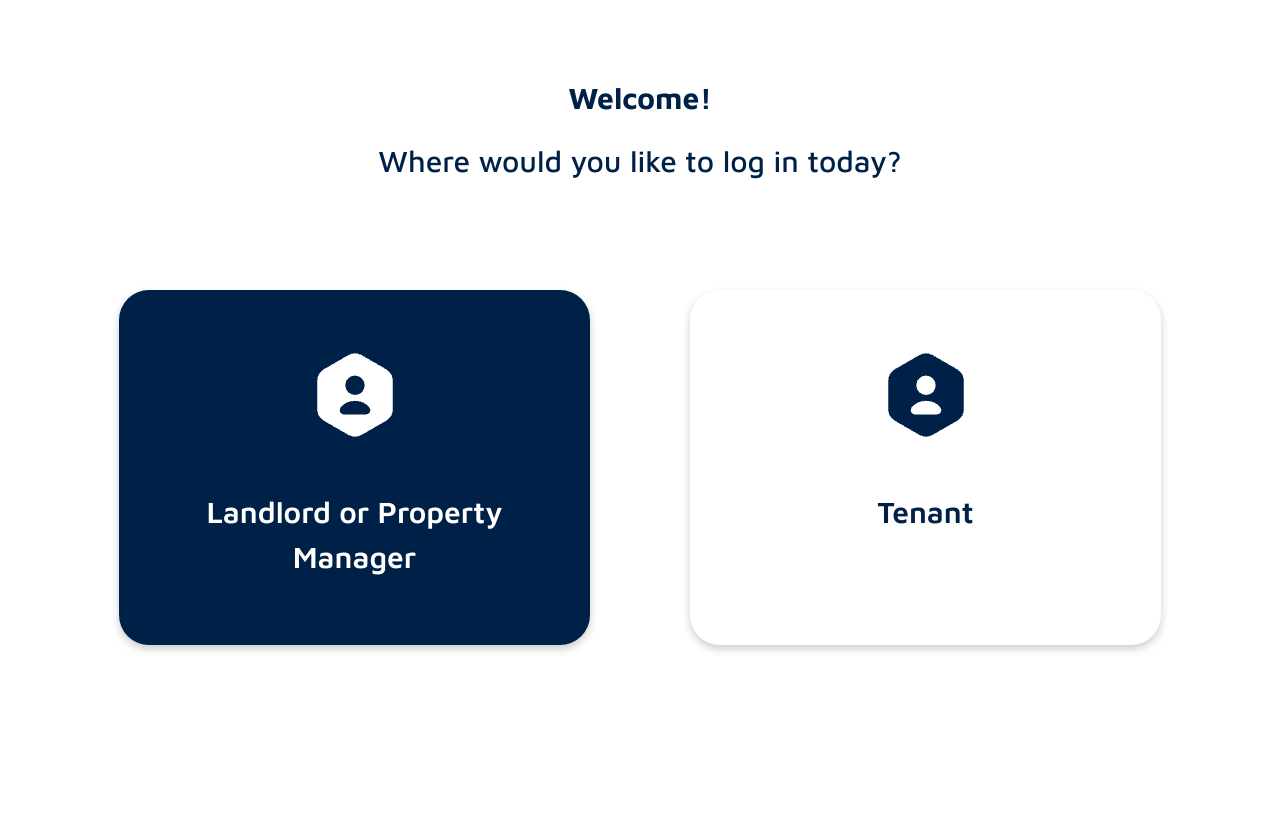
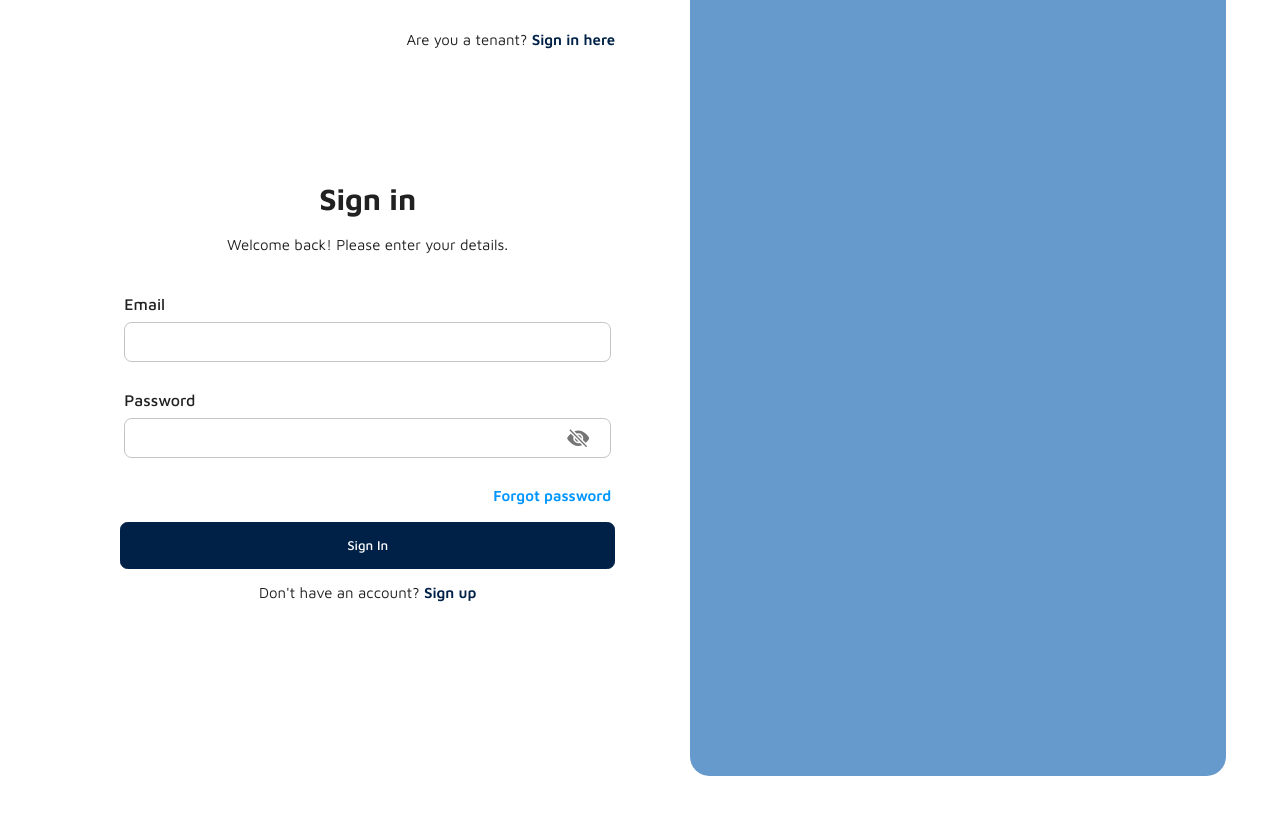
Before and after one commit to glumia-ltd/klubiq-web, a React (Vite) app in the folder apps/landlord-portal/: page / in a window 1280 px wide. Built offline with nearby package versions, Linux system fonts and the light colour scheme; no server answers.

Commit message:
change welcome page to login

```diff
--- a/apps/landlord-portal/src/router/RouterPaths.tsx
+++ b/apps/landlord-portal/src/router/RouterPaths.tsx
@@ -4,12 +4,12 @@ import {
   createBrowserRouter,
   createRoutesFromElements,
 } from "react-router-dom";
-import PrivateRoute from "./PrivateRoute";
+// import PrivateRoute from "./PrivateRoute";
 import SignUp from "../pages/SignUpWelcomePage";
 import SignUpPage from "../pages/SignUp/CreateAccount";
 
 import Login from "../pages/Login";
-import LoginWelcomePage from "../pages/LoginWelcomePage";
+// import LoginWelcomePage from "../pages/LoginWelcomePage";
 import SetPassword from "../pages/SetPassword";
 import ForgotPassword from "../pages/ForgotPassword";
 import UserProfileDetails from "../pages/UserProfileDetails";
@@ -17,8 +17,8 @@ import EmailVerification from "../pages/EmailVerification";
 export const router = createBrowserRouter(
   createRoutesFromElements(
     <Route>
-      <Route index path="/" element={<LoginWelcomePage />} />
-      <Route path="/login" element={<Login />} />
+      {/* <Route index path="/" element={<LoginWelcomePage />} /> */}
+      <Route path="/" element={<Login />} />
       <Route path="/signup" element={<SignUp />} />
       <Route path="signup/createaccount" element={<SignUpPage />} />
       <Route path="/signup/profileupdate" element={<UserProfileDetails />} />
@@ -27,9 +27,9 @@ export const router = createBrowserRouter(
       <Route path="/verifyemail" element={<EmailVerification />} />
       <Route path="*" element={<Navigate to="/login" replace />} />
 
-      <Route element={<PrivateRoute />}>
+      {/* <Route element={<PrivateRoute />}>
         <Route path="/" element={<h1>This will contain protected route</h1>} />
-      </Route>
+      </Route> */}
     </Route>
   )
 );
```
